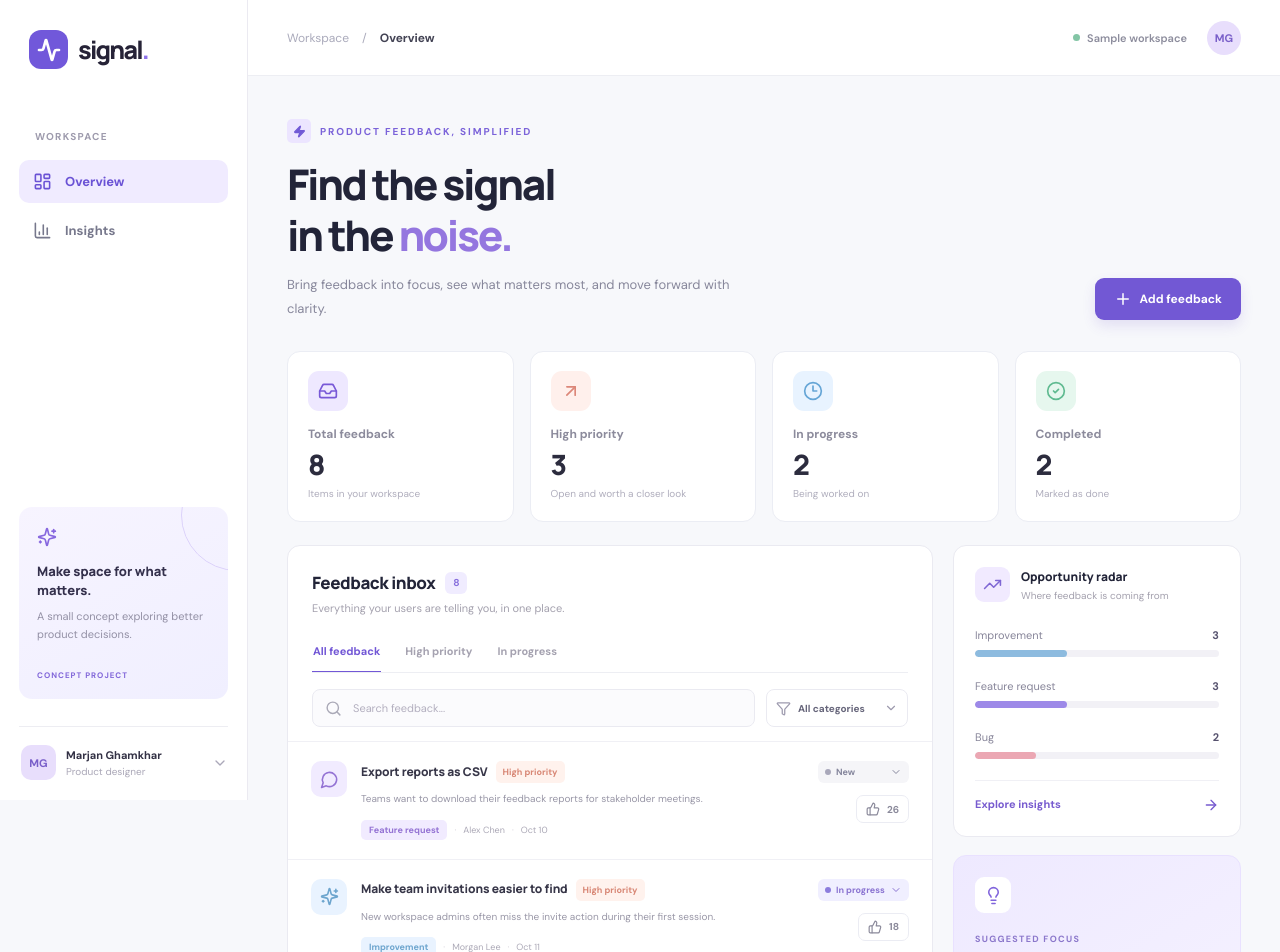
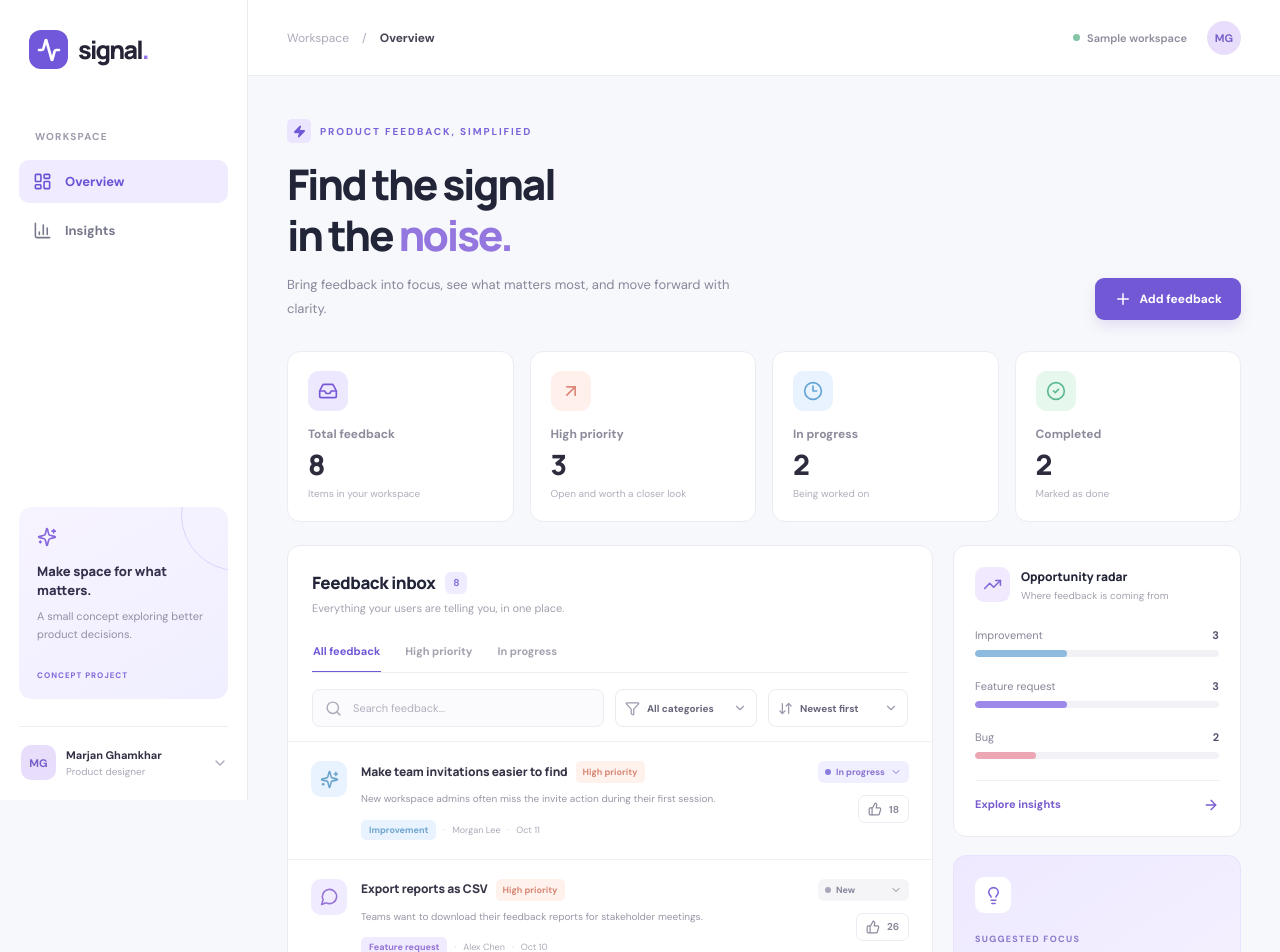
Before and after one commit to marjanghamkhar/signal-feedback-prioritizer, a React (Vite) app: page / in a window 1280 px wide. Shown: the top 952 px of the page. Built offline with nearby package versions, Linux system fonts and the light colour scheme.

Commit message:
Add newest, most voted, and priority sorting to feedback inbox

```diff
--- a/src/App.tsx
+++ b/src/App.tsx
@@ -3,6 +3,7 @@ import {
   Activity, ArrowDownRight, ArrowRight, ArrowUpRight, BarChart3, Check,
   CheckCircle2, ChevronDown, CircleHelp, Clock3, Filter, Inbox, LayoutDashboard,
   Lightbulb, Menu, MessageCircle, Plus, Search, Sparkles, ThumbsUp, TrendingUp,
+  ArrowDownUp,
   X, Zap,
 } from 'lucide-react'
 
@@ -11,6 +12,7 @@ type Priority = 'High' | 'Medium' | 'Low'
 type Status = 'New' | 'In progress' | 'Done'
 type View = 'Overview' | 'Insights'
 type FilterMode = 'All feedback' | 'High priority' | 'In progress'
+type SortMode = 'Newest first' | 'Most voted' | 'Highest priority'
 
 type Feedback = {
   id: string
@@ -59,12 +61,14 @@ function App() {
   const [feedback, setFeedback] = useState<Feedback[]>(readSavedFeedback)
   const [view, setView] = useState<View>('Overview')
   const [filterMode, setFilterMode] = useState<FilterMode>('All feedback')
+  const [sortMode, setSortMode] = useState<SortMode>('Newest first')
   const [categoryFilter, setCategoryFilter] = useState<Category | 'All categories'>('All categories')
   const [query, setQuery] = useState('')
   const [showModal, setShowModal] = useState(false)
   const [showMobileNav, setShowMobileNav] = useState(false)
   const [toast, setToast] = useState('')
   const [voted, setVoted] = useState<string[]>([])
+  const [recentlyAddedId, setRecentlyAddedId] = useState<string | null>(null)
 
   useEffect(() => {
     window.localStorage.setItem(STORAGE_KEY, JSON.stringify(feedback))
@@ -75,6 +79,12 @@ function App() {
     const timer = window.setTimeout(() => setToast(''), 3400)
     return () => window.clearTimeout(timer)
   }, [toast])
+
+  useEffect(() => {
+    if (!recentlyAddedId) return
+    const timer = window.setTimeout(() => setRecentlyAddedId(null), 5000)
+    return () => window.clearTimeout(timer)
+  }, [recentlyAddedId])
 
   const counts = useMemo(() => {
     const total = feedback.length
@@ -99,8 +109,12 @@ function App() {
       if (categoryFilter !== 'All categories' && item.category !== categoryFilter) return false
       if (search && !`${item.title} ${item.description} ${item.customer}`.toLowerCase().includes(search)) return false
       return true
-    }).sort((a, b) => (priorityOrder[b.priority] - priorityOrder[a.priority]) || (b.votes - a.votes))
-  }, [feedback, filterMode, categoryFilter, query])
+    }).sort((a, b) => {
+      if (sortMode === 'Newest first') return b.createdAt.localeCompare(a.createdAt)
+      if (sortMode === 'Most voted') return (b.votes - a.votes) || (priorityOrder[b.priority] - priorityOrder[a.priority])
+      return (priorityOrder[b.priority] - priorityOrder[a.priority]) || (b.votes - a.votes)
+    })
+  }, [feedback, filterMode, categoryFilter, query, sortMode])
 
   function updateStatus(id: string, status: Status) {
     setFeedback(items => items.map(item => item.id === id ? { ...item, status } : item))
@@ -116,7 +130,10 @@ function App() {
 
   function addFeedback(item: NewFeedback) {
     const today = new Date().toISOString().slice(0, 10)
-    setFeedback(items => [{ ...item, id: crypto.randomUUID(), status: 'New', votes: 0, createdAt: today }, ...items])
+    const id = crypto.randomUUID()
+    setFeedback(items => [{ ...item, id, status: 'New', votes: 0, createdAt: today }, ...items])
+    setRecentlyAddedId(id)
+    setSortMode('Newest first')
     setShowModal(false)
     setFilterMode('All feedback')
     setCategoryFilter('All categories')
@@ -127,6 +144,8 @@ function App() {
 
   function resetDemo() {
     setFeedback(starterFeedback)
+    setRecentlyAddedId(null)
+    setSortMode('Newest first')
     setVoted([])
     setFilterMode('All feedback')
     setCategoryFilter('All categories')
@@ -206,12 +225,13 @@ function App() {
                   <div className="tools-row">
                     <label className="search-wrap"><Search size={17}/><input aria-label="Search feedback" value={query} onChange={e => setQuery(e.target.value)} placeholder="Search feedback..." /></label>
                     <label className="category-wrap"><Filter size={15}/><select aria-label="Filter category" value={categoryFilter} onChange={e => setCategoryFilter(e.target.value as Category | 'All categories')}><option>All categories</option><option>Bug</option><option>Feature request</option><option>Improvement</option></select><ChevronDown size={14}/></label>
+                    <label className="sort-wrap"><ArrowDownUp size={15}/><select aria-label="Sort feedback" value={sortMode} onChange={e => setSortMode(e.target.value as SortMode)}><option>Newest first</option><option>Most voted</option><option>Highest priority</option></select><ChevronDown size={14}/></label>
                   </div>
                 </div>
 
                 <div className="feedback-list">
                   {filteredFeedback.length ? filteredFeedback.map(item => (
-                    <FeedbackCard key={item.id} item={item} voted={voted.includes(item.id)} onVote={() => addVote(item.id)} onStatusChange={status => updateStatus(item.id, status)}/>
+                    <FeedbackCard key={item.id} item={item} voted={voted.includes(item.id)} recentlyAdded={recentlyAddedId === item.id} onVote={() => addVote(item.id)} onStatusChange={status => updateStatus(item.id, status)}/>
                   )) : <div className="empty-state"><Search size={26}/><strong>Nothing matches that search</strong><p>Try a different category or clear your filters.</p><button onClick={() => { setQuery(''); setCategoryFilter('All categories'); setFilterMode('All feedback') }}>Clear filters</button></div>}
                 </div>
                 <div className="panel-footer"><span>Showing {filteredFeedback.length} of {feedback.length} feedback items</span><button onClick={resetDemo}>Reset sample data <ArrowRight size={14}/></button></div>
@@ -225,7 +245,7 @@ function App() {
                   </div>
                   <button className="text-link" onClick={() => goTo('Insights')}>Explore insights <ArrowRight size={16}/></button>
                 </section>
-                <section className="focus-card"><span className="focus-icon"><Lightbulb size={19}/></span><div className="focus-eyebrow">SUGGESTED FOCUS</div><h3>{counts.focus?.title ?? 'All caught up!'}</h3><p>{counts.focus ? `A ${counts.focus.priority.toLowerCase()}-priority item with ${counts.focus.votes} votes. A good place to start your review.` : 'There are no open feedback items right now.'}</p><span className="focus-disclaimer">Based on priority + votes, not AI</span><button onClick={() => { setFilterMode('High priority'); setCategoryFilter('All categories'); setQuery(''); window.scrollTo({ top: 460, behavior: 'smooth' }) }}>Review priorities <ArrowUpRight size={16}/></button></section>
+                <section className="focus-card"><span className="focus-icon"><Lightbulb size={19}/></span><div className="focus-eyebrow">SUGGESTED FOCUS</div><h3>{counts.focus?.title ?? 'All caught up!'}</h3><p>{counts.focus ? `A ${counts.focus.priority.toLowerCase()}-priority item with ${counts.focus.votes} votes. A good place to start your review.` : 'There are no open feedback items right now.'}</p><span className="focus-disclaimer">Based on priority + votes, not AI</span><button onClick={() => { setFilterMode('High priority'); setSortMode('Highest priority'); setCategoryFilter('All categories'); setQuery(''); window.scrollTo({ top: 460, behavior: 'smooth' }) }}>Review priorities <ArrowUpRight size={16}/></button></section>
                 <div className="tip-box"><CircleHelp size={19}/><p><strong>Design note</strong><br/>All feedback is fictional. Your edits are saved only in this browser.</p></div>
               </aside>
             </div>
@@ -243,10 +263,10 @@ function MetricCard({ icon, color, label, value, hint }: { icon: React.ReactNode
   return <div className="metric-card"><span className={`metric-icon ${color}`}>{icon}</span><span className="metric-label">{label}</span><strong className="metric-value">{value}</strong><span className="metric-hint">{hint}</span></div>
 }
 
-function FeedbackCard({ item, voted, onVote, onStatusChange }: { item: Feedback; voted: boolean; onVote: () => void; onStatusChange: (status: Status) => void }) {
-  return <article className="feedback-item">
+function FeedbackCard({ item, voted, recentlyAdded, onVote, onStatusChange }: { item: Feedback; voted: boolean; recentlyAdded: boolean; onVote: () => void; onStatusChange: (status: Status) => void }) {
+  return <article className={`feedback-item ${recentlyAdded ? 'just-added' : ''}`}>
     <div className={`feedback-category-icon ${categoryColors[item.category]}`}>{item.category === 'Bug' ? <Zap size={19}/> : item.category === 'Improvement' ? <Sparkles size={19}/> : <MessageCircle size={19}/>}</div>
-    <div className="feedback-body"><div className="feedback-heading"><h3>{item.title}</h3><span className={`priority-tag priority-${item.priority.toLowerCase()}`}>{item.priority} priority</span></div>
+    <div className="feedback-body"><div className="feedback-heading"><h3>{item.title}</h3>{recentlyAdded && <span className="recent-tag">Just added</span>}<span className={`priority-tag priority-${item.priority.toLowerCase()}`}>{item.priority} priority</span></div>
       <p>{item.description}</p><div className="feedback-meta"><span className={`category-tag ${categoryColors[item.category]}`}>{item.category}</span><span className="meta-dot">·</span><span>{item.customer}</span><span className="meta-dot">·</span><span>{labelForDate(item.createdAt)}</span></div></div>
     <div className="feedback-actions"><label className={`status-select status-${item.status.toLowerCase().replace(' ', '-')}`}><span className="status-dot"/><select aria-label={`Status for ${item.title}`} value={item.status} onChange={e => onStatusChange(e.target.value as Status)}><option>New</option><option>In progress</option><option>Done</option></select><ChevronDown size={12}/></label><button className={`vote-button ${voted ? 'voted' : ''}`} onClick={onVote} disabled={voted} aria-label={`Vote for ${item.title}`} title={voted ? 'You voted' : 'Vote for this feedback'}><ThumbsUp size={14}/>{item.votes}</button></div>
   </article>
```
